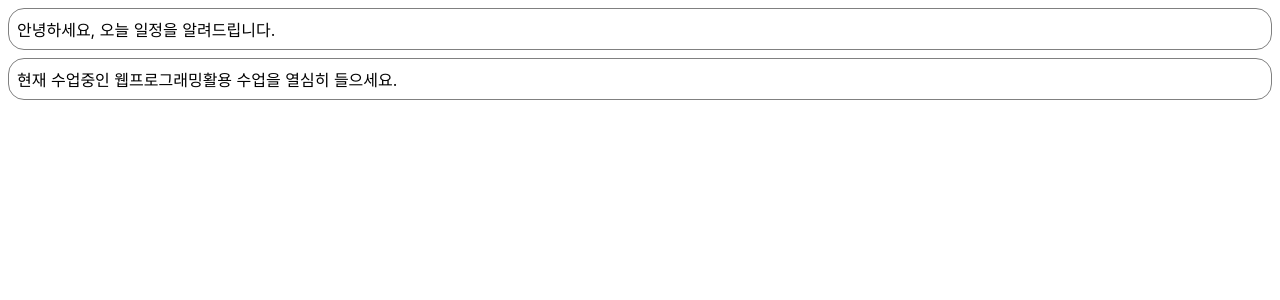
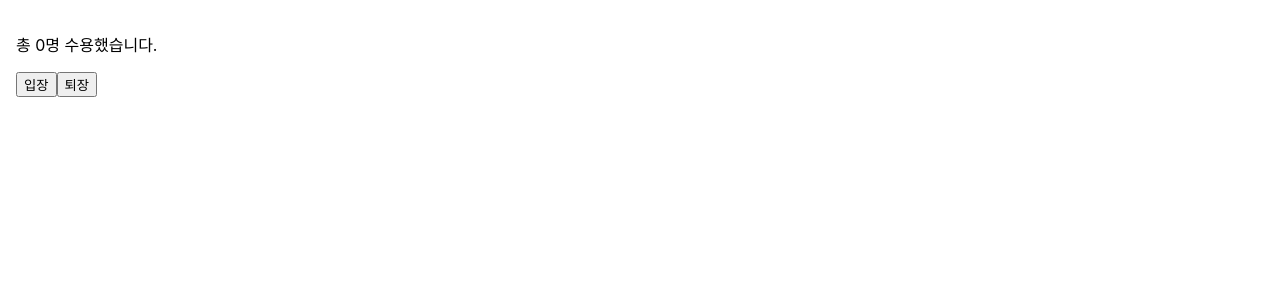
Before and after one commit to ShiftyIsMine/Second-session, a React (Create React App) app: page / in a window 1280 px wide. Shown: the top 300 px of the page. Built offline with nearby package versions, Linux system fonts and the light colour scheme.

Commit message:
0926react

```diff
--- /dev/null
+++ b/src/chap060926/Accommodate.jsx
@@ -0,0 +1,35 @@
+import React, {useState,useEffect} from "react";
+import useCounter from "./useCounter";
+
+const MAX_CAPACITY = 10;
+
+function Accommodate(props){
+    const [isFull, setIsFull] = useState(false);
+    const [count, increaseCount, decreaseCount] = useCounter(0);
+    // Mount가 되었을 때, update될 때
+    useEffect(()=>{
+        console.log("==========================");
+        console.log("useEffect가 실행됨");
+        console.log(`isFull: ${isFull}`);
+    })
+
+    useEffect(()=>{
+        setIsFull(count >= MAX_CAPACITY);
+        console.log(`Current count value: ${count}`);
+    },[count]);
+
+    return (
+        <div style={{ padding: 16 }}>
+            <p>{`총 ${count}명 수용했습니다.`}</p>
+
+            <button onClick={increaseCount} disabled={isFull}>
+                입장
+            </button>
+            <button onClick={decreaseCount}>퇴장</button>
+
+            {isFull && <p style={{ color: "red"}}>정원이 가득찼습니다.</p>}
+        </div>
+    );
+}
+
+export default Accommodate;
--- a/src/index.js
+++ b/src/index.js
@@ -11,13 +11,14 @@
 import Comment from './chap060912/Comment';
 import CommentList from "./chap060912/CommentList";
 import NotificationList from "./chap060919/NotificationList";
+import Accommodate from "./chap060926/Accommodate";
 
 
 const root = ReactDOM.createRoot(document.getElementById('root'));
 
     root.render(
         <React.StrictMode>
-            <NotificationList />
+            <Accommodate />
         </React.StrictMode>
     );
 
```
